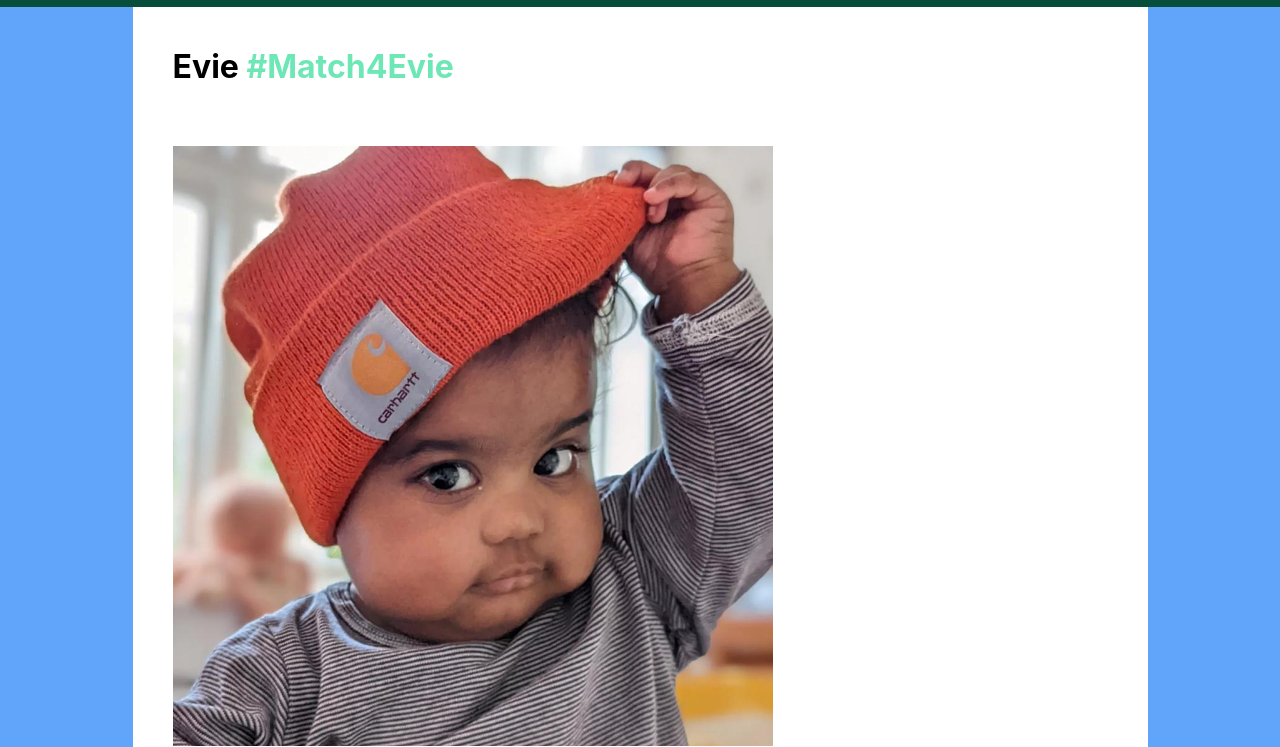
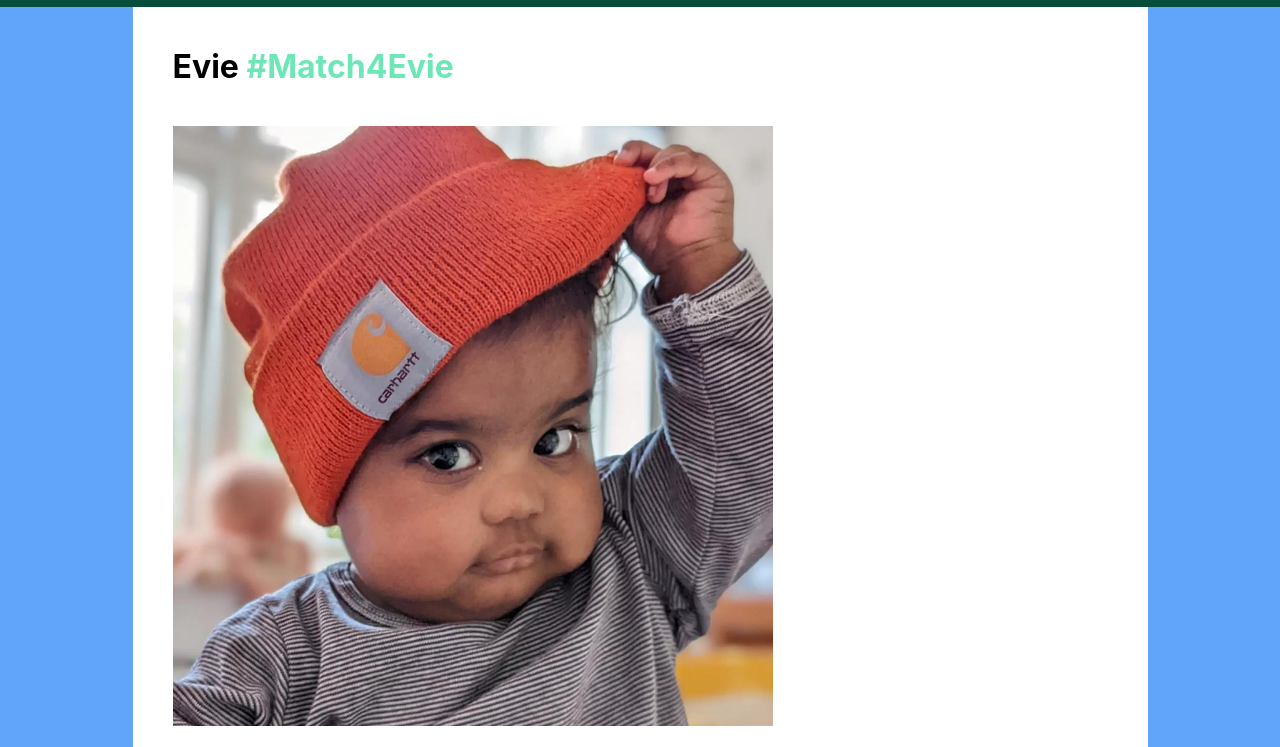
Before and after one commit to davedx/evie, a plain HTML site: page index.html in a window 1280 px wide. Shown: the part 53-800 px from the top of the page. Drawn offline with Linux system fonts and the light colour scheme; a script that the page names is missing.

Commit message:
Style fix

```diff
--- a/index.html
+++ b/index.html
@@ -54,7 +54,7 @@
       }
       h1 {
         margin: 0;
-        padding: 0 0 40px 0;
+        padding: 0 0 20px 0;
       }
       .video {
         padding: 20px 0;
```
